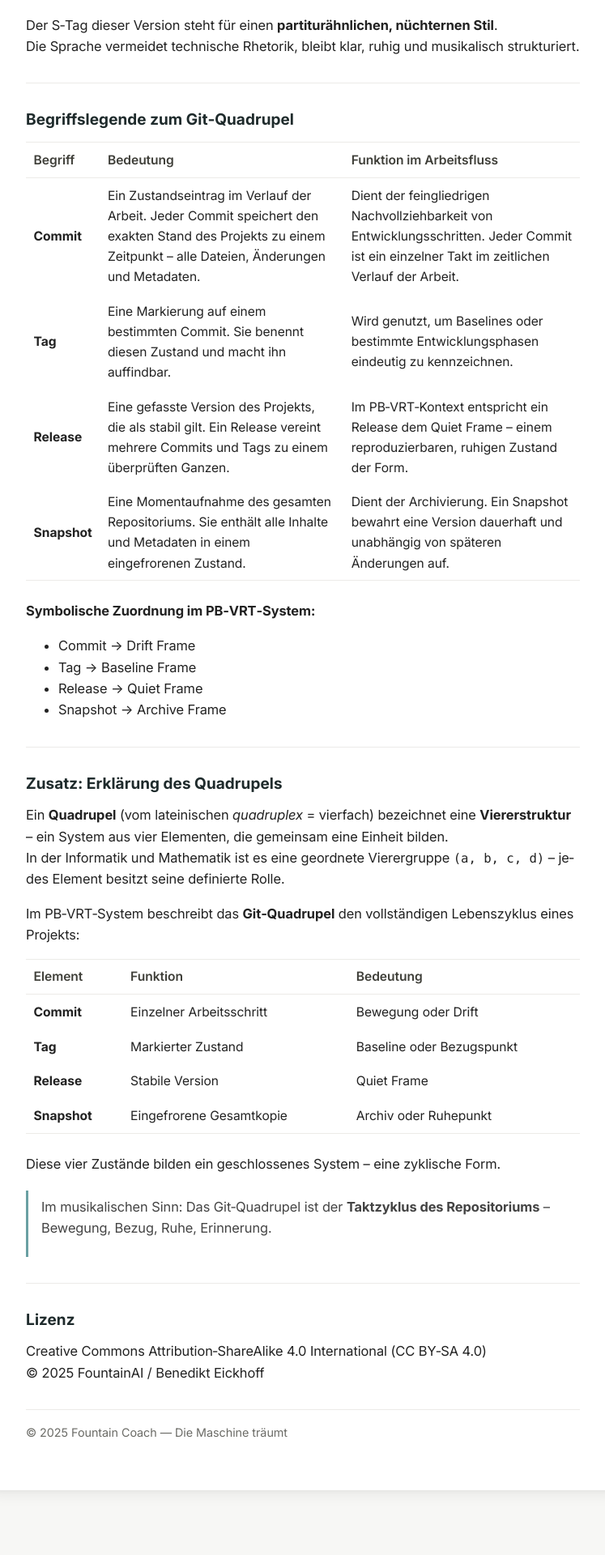
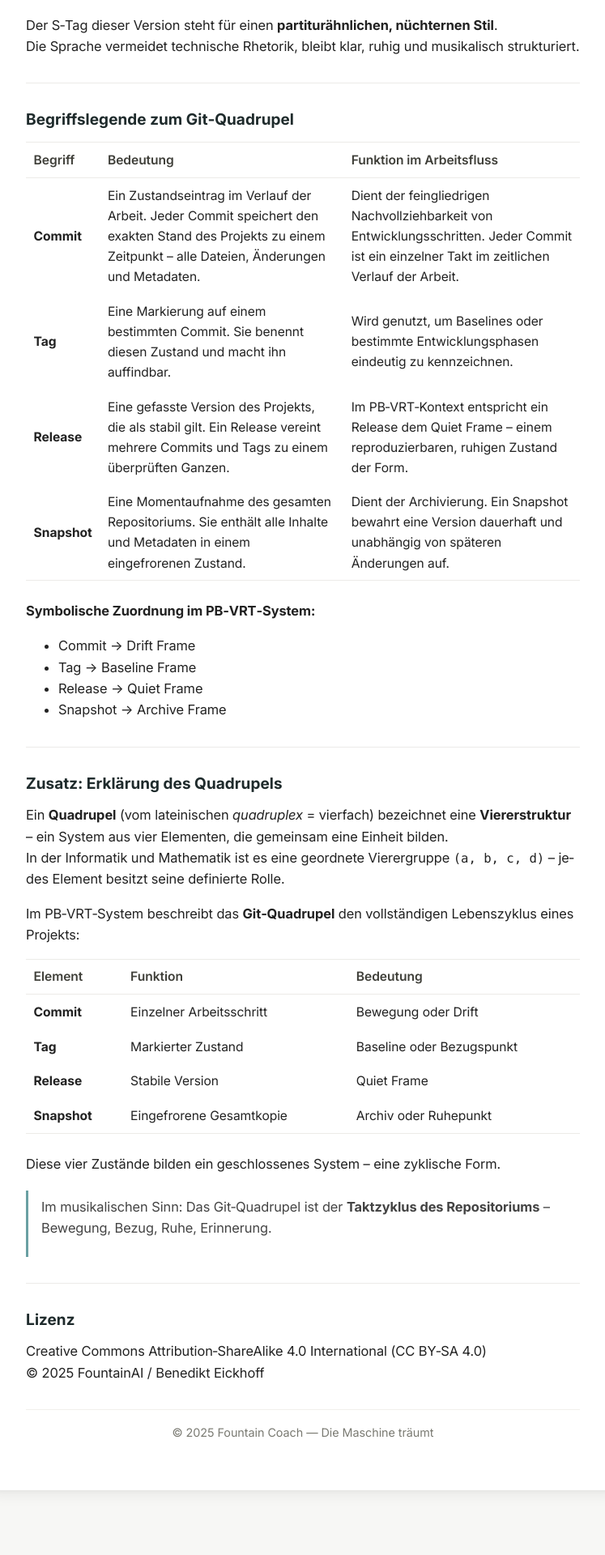
Before and after one commit to Fountain-Coach/Die-Maschine-traeumt, a Jekyll site: the page built from index.md, in a window 1280 px wide. Shown: the part 4099-6019 px from the top of the page at 81% size, without its empty margins (266-1013 px from the left). Built offline with Jekyll 4.4.1, drawn with Linux system fonts in a browser that asks for light colours.

Commit message:
style(footer): center + lighter rule; seo: set og/twitter image to header + large card; index front matter image + description for social sharing

```diff
--- a/_config.yml
+++ b/_config.yml
@@ -17,3 +17,7 @@ exclude:
   - Gemfile.lock
   - node_modules
   - vendor
+
+logo: /assets/img/HEADER.png
+twitter:
+  card: summary_large_image
--- a/_layouts/default.html
+++ b/_layouts/default.html
@@ -5,6 +5,7 @@
     <meta name="viewport" content="width=device-width, initial-scale=1">
     <title>{{ page.title }} — {{ site.title }}</title>
     {%- seo -%}
+    <meta name="twitter:card" content="summary_large_image">
     <!-- Local fonts loaded via @font-face in CSS -->
     <link rel="stylesheet" href="{{ '/assets/css/style.css' | relative_url }}?v={{ site.time | date: '%Y%m%d%H%M%S' }}">
   </head>
--- a/assets/css/style.css
+++ b/assets/css/style.css
@@ -38,7 +38,7 @@ body { font-family: 'Inter', system-ui, -apple-system, Segoe UI, Roboto, Helveti
 .page { background: transparent; }
 .paper { background: #ffffff; border-radius: 10px; box-shadow: 0 6px 18px rgba(0,0,0,.06), 0 1px 6px rgba(0,0,0,.04); padding: 44px 48px; margin: 0 auto; max-width: 860px; }
 .spread { width: 100%; }
-.paper__footer { margin-top: 2rem; padding-top: 1rem; border-top: 1px solid #ecebe8; color: var(--muted); font-size: .9rem; }
+.paper__footer { margin-top: 2rem; padding-top: 1rem; border-top: 1px solid #f1f0ec; color: #7a7a72; font-size: .9rem; text-align: center; }
 
 h1, h2, h3 { font-family: 'Inter', system-ui, -apple-system, Segoe UI, Roboto, Helvetica, Arial, sans-serif; line-height: 1.25; margin: 1.75rem 0 .9rem; color: #1c1c1b; }
 h1 { font-weight: 700; font-size: 1.9rem; letter-spacing: .005em; }
@@ -82,7 +82,7 @@ a:hover { text-decoration-thickness: 2px; }
   .brand__title { font-size: 1.35rem; }
   .brand__subtitle { font-size: .9rem; }
   .paper { padding: 24px 20px; max-width: 100%; border-radius: 8px; }
-  .paper__footer { font-size: .85rem; }
+  .paper__footer { font-size: .85rem; text-align: center; }
   h1 { font-size: 1.55rem; }
   h2 { font-size: 1.05rem; }
   h3 { font-size: .98rem; }
```
Also changed, not shown: index.md (+2 -0 lines).
